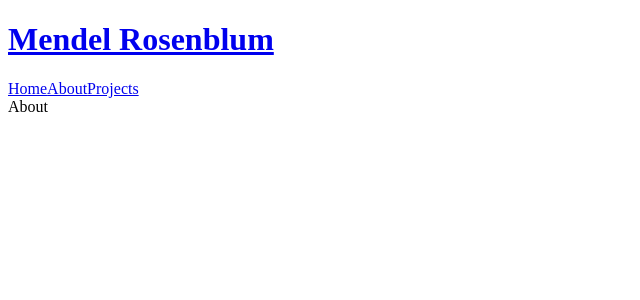
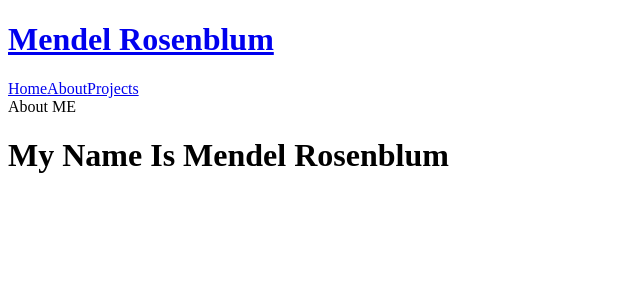
Before and after one commit to mendelr20/portfollio-website, a React (Create React App) app: page /about in a window 1280 px wide. Shown: the top 300 px of the page, without its empty margins (0-640 px from the left). Built offline with nearby package versions, Linux system fonts and the light colour scheme.

Commit message:
testing about page

```diff
--- a/src/components/About.js
+++ b/src/components/About.js
@@ -2,7 +2,11 @@ import React from 'react'
 
 function About() {
   return (
-    <div>About</div>
+    <div>About ME
+      <h1>
+        My Name Is Mendel Rosenblum
+      </h1>
+    </div>
   )
 }
 
```
